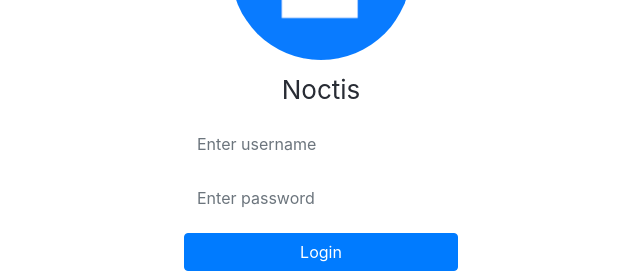
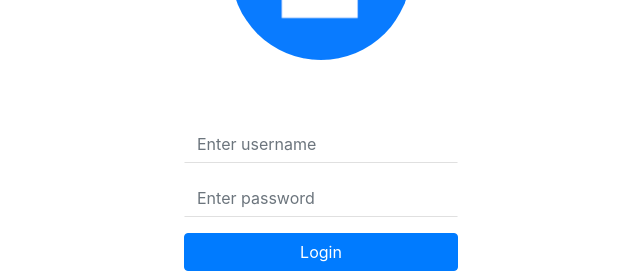
Before and after one commit to jackfperryjr/noctis, a React (Create React App) app: page / in a window 1280 px wide. Shown: the part 230-503 px from the top of the page, without its empty margins (319-959 px from the left). Built offline with nearby package versions, Linux system fonts and the light colour scheme.

Commit message:
Changed some input styles.

```diff
--- a/src/App.css
+++ b/src/App.css
@@ -159,11 +159,13 @@ input[type="password"]:focus,
 input[type="email"]:focus,
 input[type="date"]:focus,
 input[type="number"]:focus {
-  outline: 0 none;
+  outline: none!important;
+  outline-style: none!important;
   border: 1px solid transparent;
   /* border-bottom: 1px solid #6c757d; */
   color: #282c34;
   background-color: transparent!important;
+  box-shadow: none;
 }
 
 textarea {
@@ -172,7 +174,9 @@ textarea {
   border-radius: 5px;
   height: 200px!important;
   resize: none;
-  outline: 0 none;
+  outline: none!important;
+  outline-style: none!important;
+  box-shadow: none;
 }
 
 .form-control,
@@ -208,6 +212,21 @@ textarea {
 .login-screen,
 .register-screen {
   padding-top: 100px;
+}
+
+.input-control {
+  border-bottom: 1px solid #e0e0e0!important;
+  border-radius: 0;
+  outline: none!important;
+  outline-style: none!important;
+  box-shadow: none;
+}
+.input-control:focus,
+.input-control:hover {
+  border-bottom: 1px solid #007bff!important;
+  outline: none!important;
+  outline-style: none!important;
+  box-shadow: none;
 }
 
 .link,
--- a/src/components/Login.js
+++ b/src/components/Login.js
@@ -60,13 +60,13 @@ function Login(props) {
     return (
       <header className='form-container login-screen'>
         <img src={icon} className='main-photo' alt='logo' />
-        <p>Noctis</p>
+        <p>&nbsp;</p>
         <form>
           <div className='form-group'>
-            <input type='text' className='form-control login-username' placeholder='Enter username' value={username} onChange={e => { setUsername(e.target.value) }} />
+            <input type='text' className='form-control input-control' placeholder='Enter username' value={username} onChange={e => { setUsername(e.target.value) }} />
           </div>
           <div className='form-group'>
-            <input type='password' className='form-control' placeholder='Enter password' value={password} onChange={e => { setPassword(e.target.value) }} />
+            <input type='password' className='form-control input-control' placeholder='Enter password' value={password} onChange={e => { setPassword(e.target.value) }} />
           </div>
           <div id='login-error'>invalid credentials</div>
           <div id='validation-error'>enter your credentials</div>
--- a/src/components/Register.js
+++ b/src/components/Register.js
@@ -106,19 +106,19 @@ function Register(props) {
         <p>Sign up!</p>
         <form>
           <div className='form-group'>
-            <input type='text' className='form-control' placeholder='Enter username' onChange={e => { setUsername(e.target.value) }} />
+            <input type='text' className='form-control input-control' placeholder='Enter username' onChange={e => { setUsername(e.target.value) }} />
           </div>
           <div className='form-group'>
-            <input type='text' className='form-control' placeholder='Enter name' onChange={e => { setName(e.target.value) }} />
+            <input type='text' className='form-control input-control' placeholder='Enter name' onChange={e => { setName(e.target.value) }} />
           </div>
           <div className='form-group'>
-            <input type='email' className='form-control' placeholder='Enter email' onChange={e => { setEmail(e.target.value) }} />
+            <input type='email' className='form-control input-control' placeholder='Enter email' onChange={e => { setEmail(e.target.value) }} />
           </div>
           <div className='form-group'>
-            <input type='password' className='form-control' placeholder='Enter password' onChange={e => { setPassword(e.target.value) }} />
+            <input type='password' className='form-control input-control' placeholder='Enter password' onChange={e => { setPassword(e.target.value) }} />
           </div>
           <div className='form-group'>
-            <input type='password' className='form-control' placeholder='Confirm password' onChange={e => { setConfirmpassword(e.target.value) }} />
+            <input type='password' className='form-control input-control' placeholder='Confirm password' onChange={e => { setConfirmpassword(e.target.value) }} />
           </div>
           <div id='validation-error'>form validation failed</div>
           <button type='submit' className='btn btn-primary btn-block' onClick={(e) => handleRegistration(e)}>Register</button>
```
